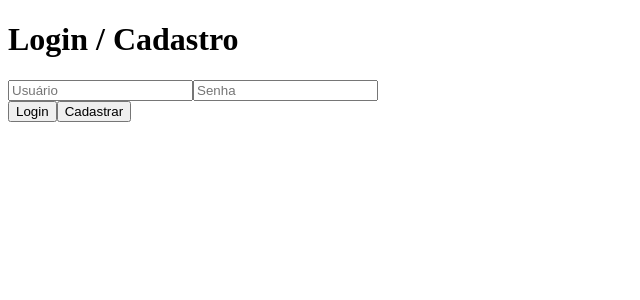
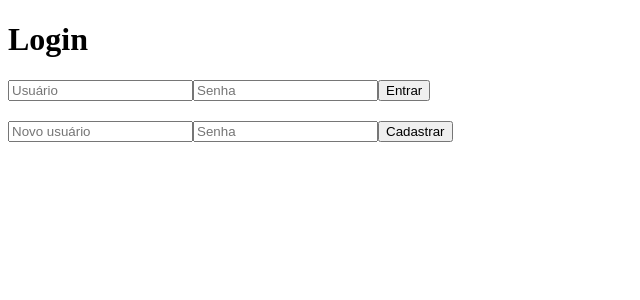
Before and after one commit to Wertco-Bombas/Wertco, a Next.js app: page / in a window 1280 px wide. Shown: the top 300 px of the page, without its empty margins (0-640 px from the left). Built offline with nearby package versions, Linux system fonts and the light colour scheme.

Commit message:
Update index.js

```diff
--- a/pages/index.js
+++ b/pages/index.js
@@ -1,79 +1,18 @@
-import { useState } from "react";
-import { useRouter } from "next/router";
+export default function Home() {
+  return (
+    <div className="container">
+      <h1>Login</h1>
+      <form method="POST" action="/api/login">
+        <input type="text" name="username" placeholder="Usuário" />
+        <input type="password" name="password" placeholder="Senha" />
+        <button type="submit">Entrar</button>
+      </form>
 
-export default function Home() {
-  const [username, setUsername] = useState("");
-  const [password, setPassword] = useState("");
-  const [message, setMessage] = useState("");
-  const router = useRouter();
-
-  async function handleRegister(e) {
-    e.preventDefault();
-    const res = await fetch("/api/register", {
-      method: "POST",
-      headers: { "Content-Type": "application/json" },
-      body: JSON.stringify({ username, password }),
-    });
-    const data = await res.json();
-    if (res.ok) {
-      setMessage("Usuário cadastrado com sucesso!");
-    } else {
-      setMessage(data.error || "Erro ao cadastrar");
-    }
-  }
-
-  async function handleLogin(e) {
-    e.preventDefault();
-    const res = await fetch("/api/login", {
-      method: "POST",
-      headers: { "Content-Type": "application/json" },
-      body: JSON.stringify({ username, password }),
-    });
-    const data = await res.json();
-    if (res.ok) {
-      setMessage("Login realizado com sucesso!");
-      router.push("/dashboard"); // redireciona após login
-    } else {
-      setMessage(data.error || "Usuário ou senha inválidos");
-    }
-  }
-
-  return (
-    <div className="flex items-center justify-center min-h-screen bg-gray-100">
-      <div className="bg-white shadow-lg rounded-lg p-8 w-full max-w-md">
-        <h1 className="text-2xl font-bold mb-6 text-center">Login / Cadastro</h1>
-        <form>
-          <input
-            type="text"
-            placeholder="Usuário"
-            value={username}
-            onChange={(e) => setUsername(e.target.value)}
-            className="w-full p-2 mb-4 border rounded"
-          />
-          <input
-            type="password"
-            placeholder="Senha"
-            value={password}
-            onChange={(e) => setPassword(e.target.value)}
-            className="w-full p-2 mb-4 border rounded"
-          />
-          <div className="flex justify-between">
-            <button
-              onClick={handleLogin}
-              className="bg-blue-500 text-white px-4 py-2 rounded hover:bg-blue-600"
-            >
-              Login
-            </button>
-            <button
-              onClick={handleRegister}
-              className="bg-green-500 text-white px-4 py-2 rounded hover:bg-green-600"
-            >
-              Cadastrar
-            </button>
-          </div>
-        </form>
-        {message && <p className="mt-4 text-center text-gray-700">{message}</p>}
-      </div>
+      <form method="POST" action="/api/register" style={{ marginTop: "20px" }}>
+        <input type="text" name="username" placeholder="Novo usuário" />
+        <input type="password" name="password" placeholder="Senha" />
+        <button type="submit">Cadastrar</button>
+      </form>
     </div>
   );
 }
```
